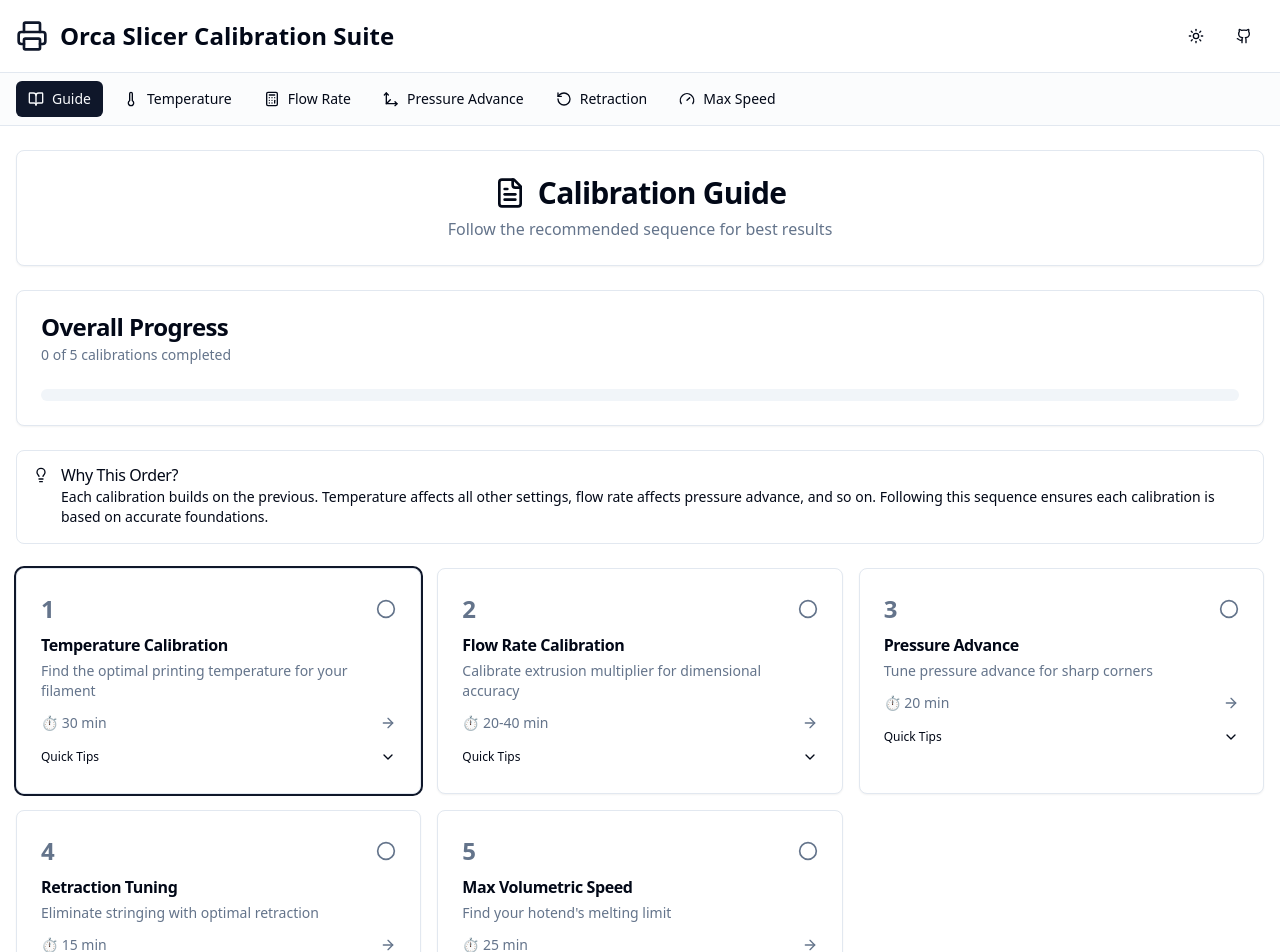
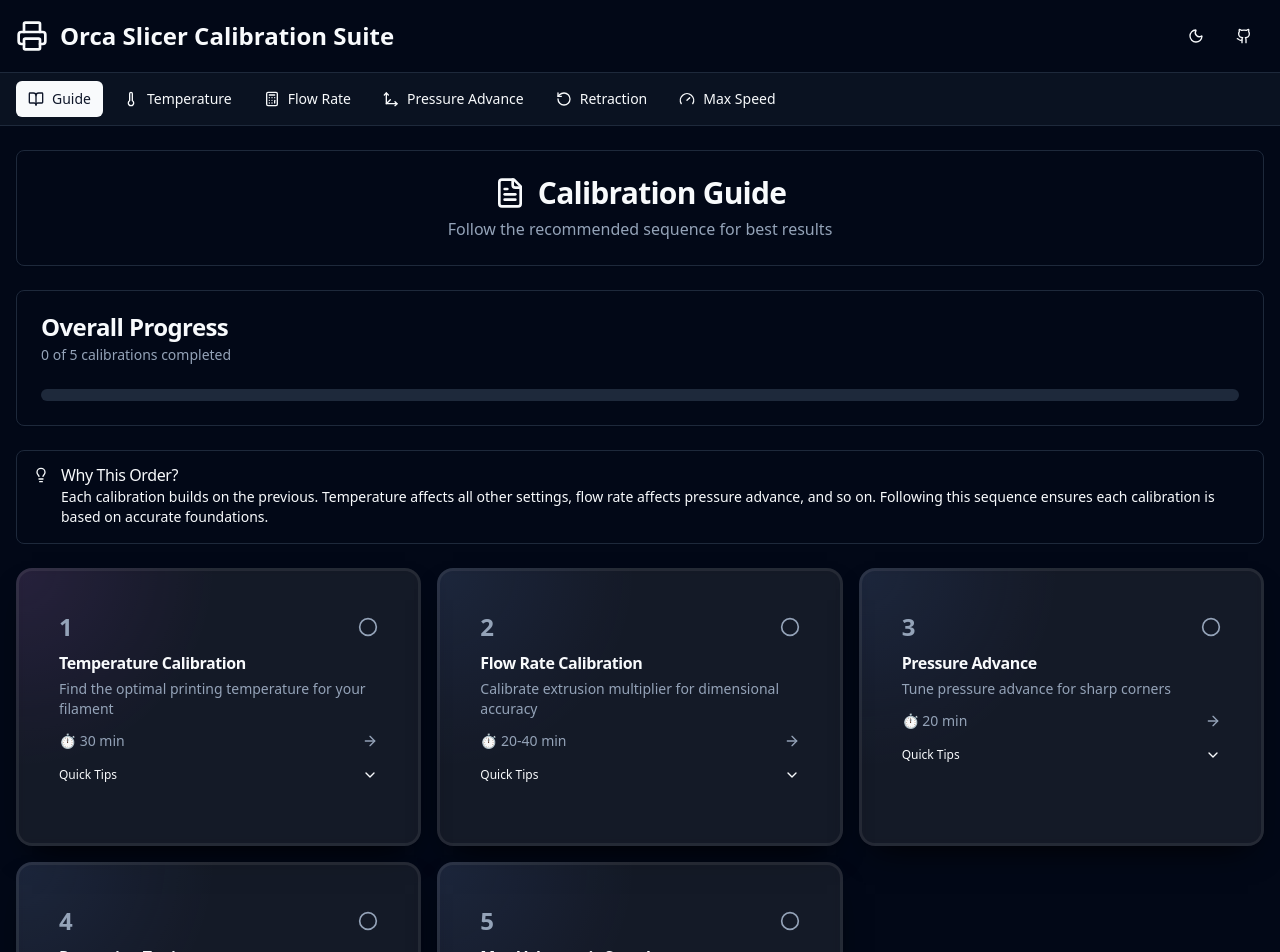
Before and after one commit to flight505/CalibrationTool, a React (Vite) app: page / in a window 1280 px wide. Shown: the top 952 px of the page. Built offline with nearby package versions, Linux system fonts and the light colour scheme.

Commit message:
Update ThemeProvider default theme to "dark" and replace Card with GlowCard in CalibrationGuide for enhanced visual feedback. Adjusted click handling for step navigation within the GlowCard component.

```diff
--- a/src/App.tsx
+++ b/src/App.tsx
@@ -31,7 +31,7 @@ function App() {
   }
 
   return (
-    <ThemeProvider defaultTheme="system" storageKey="orca-calibration-theme">
+    <ThemeProvider defaultTheme="dark" storageKey="orca-calibration-theme">
       <Layout currentTool={currentTool} onToolChange={setCurrentTool}>
         {renderTool()}
       </Layout>
--- a/src/components/CalibrationGuide.tsx
+++ b/src/components/CalibrationGuide.tsx
@@ -1,6 +1,7 @@
 import { useState } from 'react';
 import { CheckCircle2, Circle, ArrowRight, Info, FileText, Lightbulb } from 'lucide-react';
 import { Card, CardContent, CardDescription, CardHeader, CardTitle } from '@/components/ui/card';
+import { GlowCard } from '@/components/ui/spotlight-card';
 import { Alert, AlertDescription, AlertTitle } from '@/components/ui/alert';
 import { Progress } from '@/components/ui/progress';
 import { Accordion, AccordionContent, AccordionItem, AccordionTrigger } from '@/components/ui/accordion';
@@ -144,14 +145,19 @@ const CalibrationGuide: React.FC<CalibrationGuideProps> = ({ onNavigateToTool })
           const isCurrent = index === currentStep;
 
           return (
-            <Card
+            <GlowCard
               key={step.id}
-              className={`transition-all hover:shadow-lg cursor-pointer ${isCurrent ? 'ring-2 ring-primary' : ''} ${isCompleted ? 'bg-muted/30' : ''}`}
-              onClick={() => {
-                setCurrentStep(index);
-                onNavigateToTool(step.tool);
-              }}
+              glowColor={isCompleted ? 'green' : isCurrent ? 'purple' : 'blue'}
+              customSize={true}
+              className={`cursor-pointer ${isCompleted ? 'opacity-70' : ''}`}
             >
+              <div
+                onClick={() => {
+                  setCurrentStep(index);
+                  onNavigateToTool(step.tool);
+                }}
+                className="h-full"
+              >
               <CardHeader className="pb-3">
                 <div className="flex items-start justify-between">
                   <div className="flex-1">
@@ -199,7 +205,8 @@ const CalibrationGuide: React.FC<CalibrationGuideProps> = ({ onNavigateToTool })
                   </AccordionItem>
                 </Accordion>
               </CardContent>
-            </Card>
+              </div>
+            </GlowCard>
           );
         })}
       </div>
--- /dev/null
+++ b/src/components/ui/spotlight-card.tsx
@@ -0,0 +1,188 @@
+import React, { useEffect, useRef, ReactNode } from 'react';
+
+interface GlowCardProps {
+  children: ReactNode;
+  className?: string;
+  glowColor?: 'blue' | 'purple' | 'green' | 'red' | 'orange';
+  size?: 'sm' | 'md' | 'lg';
+  width?: string | number;
+  height?: string | number;
+  customSize?: boolean; // When true, ignores size prop and uses width/height or className
+}
+
+const glowColorMap = {
+  blue: { base: 220, spread: 200 },
+  purple: { base: 280, spread: 300 },
+  green: { base: 120, spread: 200 },
+  red: { base: 0, spread: 200 },
+  orange: { base: 30, spread: 200 }
+};
+
+const sizeMap = {
+  sm: 'w-48 h-64',
+  md: 'w-64 h-80',
+  lg: 'w-80 h-96'
+};
+
+const GlowCard: React.FC<GlowCardProps> = ({
+  children,
+  className = '',
+  glowColor = 'blue',
+  size = 'md',
+  width,
+  height,
+  customSize = false
+}) => {
+  const cardRef = useRef<HTMLDivElement>(null);
+  const innerRef = useRef<HTMLDivElement>(null);
+
+  useEffect(() => {
+    const syncPointer = (e: PointerEvent) => {
+      const { clientX: x, clientY: y } = e;
+
+      if (cardRef.current) {
+        cardRef.current.style.setProperty('--x', x.toFixed(2));
+        cardRef.current.style.setProperty('--xp', (x / window.innerWidth).toFixed(2));
+        cardRef.current.style.setProperty('--y', y.toFixed(2));
+        cardRef.current.style.setProperty('--yp', (y / window.innerHeight).toFixed(2));
+      }
+    };
+
+    document.addEventListener('pointermove', syncPointer);
+    return () => document.removeEventListener('pointermove', syncPointer);
+  }, []);
+
+  const { base, spread } = glowColorMap[glowColor];
+
+  // Determine sizing
+  const getSizeClasses = () => {
+    if (customSize) {
+      return ''; // Let className or inline styles handle sizing
+    }
+    return sizeMap[size];
+  };
+
+  const getInlineStyles = () => {
+    const baseStyles: any = {
+      '--base': base,
+      '--spread': spread,
+      '--radius': '14',
+      '--border': '3',
+      '--backdrop': 'hsl(0 0% 60% / 0.12)',
+      '--backup-border': 'var(--backdrop)',
+      '--size': '200',
+      '--outer': '1',
+      '--border-size': 'calc(var(--border, 2) * 1px)',
+      '--spotlight-size': 'calc(var(--size, 150) * 1px)',
+      '--hue': 'calc(var(--base) + (var(--xp, 0) * var(--spread, 0)))',
+      backgroundImage: `radial-gradient(
+        var(--spotlight-size) var(--spotlight-size) at
+        calc(var(--x, 0) * 1px)
+        calc(var(--y, 0) * 1px),
+        hsl(var(--hue, 210) calc(var(--saturation, 100) * 1%) calc(var(--lightness, 70) * 1%) / var(--bg-spot-opacity, 0.1)), transparent
+      )`,
+      backgroundColor: 'var(--backdrop, transparent)',
+      backgroundSize: 'calc(100% + (2 * var(--border-size))) calc(100% + (2 * var(--border-size)))',
+      backgroundPosition: '50% 50%',
+      backgroundAttachment: 'fixed',
+      border: 'var(--border-size) solid var(--backup-border)',
+      position: 'relative' as const,
+      touchAction: 'none' as const,
+    };
+
+    // Add width and height if provided
+    if (width !== undefined) {
+      baseStyles.width = typeof width === 'number' ? `${width}px` : width;
+    }
+    if (height !== undefined) {
+      baseStyles.height = typeof height === 'number' ? `${height}px` : height;
+    }
+
+    return baseStyles;
+  };
+
+  const beforeAfterStyles = `
+    [data-glow]::before,
+    [data-glow]::after {
+      pointer-events: none;
+      content: "";
+      position: absolute;
+      inset: calc(var(--border-size) * -1);
+      border: var(--border-size) solid transparent;
+      border-radius: calc(var(--radius) * 1px);
+      background-attachment: fixed;
+      background-size: calc(100% + (2 * var(--border-size))) calc(100% + (2 * var(--border-size)));
+      background-repeat: no-repeat;
+      background-position: 50% 50%;
+      mask: linear-gradient(transparent, transparent), linear-gradient(white, white);
+      mask-clip: padding-box, border-box;
+      mask-composite: intersect;
+    }
+
+    [data-glow]::before {
+      background-image: radial-gradient(
+        calc(var(--spotlight-size) * 0.75) calc(var(--spotlight-size) * 0.75) at
+        calc(var(--x, 0) * 1px)
+        calc(var(--y, 0) * 1px),
+        hsl(var(--hue, 210) calc(var(--saturation, 100) * 1%) calc(var(--lightness, 50) * 1%) / var(--border-spot-opacity, 1)), transparent 100%
+      );
+      filter: brightness(2);
+    }
+
+    [data-glow]::after {
+      background-image: radial-gradient(
+        calc(var(--spotlight-size) * 0.5) calc(var(--spotlight-size) * 0.5) at
+        calc(var(--x, 0) * 1px)
+        calc(var(--y, 0) * 1px),
+        hsl(0 100% 100% / var(--border-light-opacity, 1)), transparent 100%
+      );
+    }
+
+    [data-glow] [data-glow] {
+      position: absolute;
+      inset: 0;
+      will-change: filter;
+      opacity: var(--outer, 1);
+      border-radius: calc(var(--radius) * 1px);
+      border-width: calc(var(--border-size) * 20);
+      filter: blur(calc(var(--border-size) * 10));
+      background: none;
+      pointer-events: none;
+      border: none;
+    }
+
+    [data-glow] > [data-glow]::before {
+      inset: -10px;
+      border-width: 10px;
+    }
+  `;
+
+  return (
+    <>
+      <style dangerouslySetInnerHTML={{ __html: beforeAfterStyles }} />
+      <div
+        ref={cardRef}
+        data-glow
+        style={getInlineStyles()}
+        className={`
+          ${getSizeClasses()}
+          ${!customSize ? 'aspect-[3/4]' : ''}
+          rounded-2xl
+          relative
+          grid
+          grid-rows-[1fr_auto]
+          shadow-[0_1rem_2rem_-1rem_black]
+          p-4
+          gap-4
+          backdrop-blur-[5px]
+          ${className}
+        `}
+      >
+        <div ref={innerRef} data-glow></div>
+        {children}
+      </div>
+    </>
+  );
+};
+
+export { GlowCard }
```
